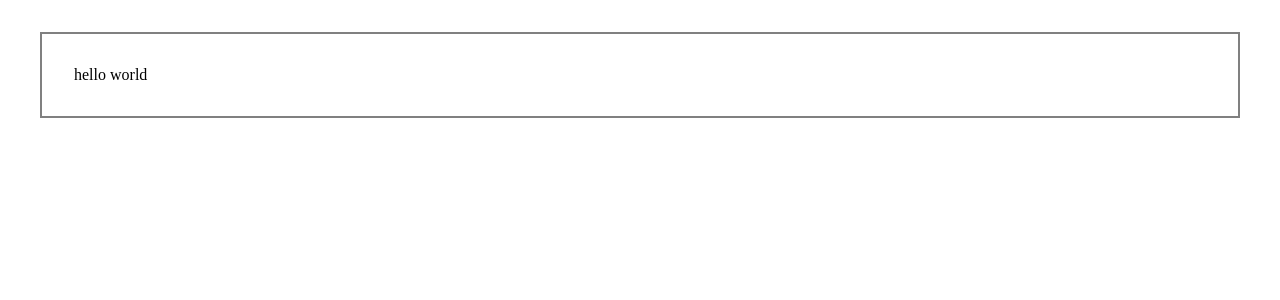
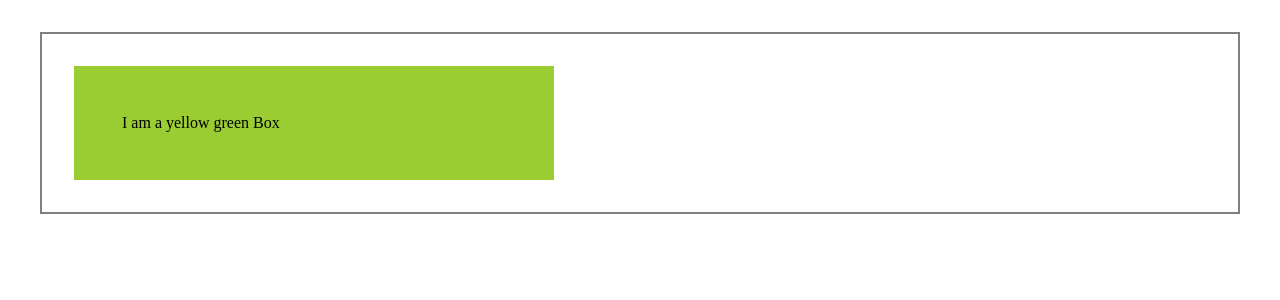
Before and after one commit to tchock/bojagi-test, a React app: page / in a window 1280 px wide. Shown: the top 300 px of the page. Built offline with nearby package versions, Linux system fonts and the light colour scheme; the HTML template or start-up script is replaced by a standard one.

Commit message:
bojagi cli

```diff
--- a/package.json
+++ b/package.json
@@ -19,6 +19,7 @@
     "@babel/core": "^7.6.4",
     "@babel/preset-env": "^7.6.3",
     "@babel/preset-react": "^7.6.3",
+    "@bojagi/cli": "^0.3.1",
     "babel-loader": "^8.0.6",
     "html-loader": "^0.5.5",
     "html-webpack-plugin": "^3.2.0",
--- a/src/App.js
+++ b/src/App.js
@@ -1,5 +1,6 @@
 import React from 'react'
 import styled from 'styled-components'
+import Box from './components/Box'
 
 const Container = styled.div`
   margin: 2rem;
@@ -8,5 +9,9 @@ const Container = styled.div`
 `
 
 export default function(props) {
-  return <Container>hello world</Container>
+  return (
+    <Container>
+      <Box/>
+    </Container>
+  )
 }
--- /dev/null
+++ b/src/components/Box.js
@@ -0,0 +1,13 @@
+// @component
+import React from 'react'
+import styled from 'styled-components'
+
+const Container = styled.div`
+  background-color: yellowgreen;
+  width: 30vw;
+  padding: 3rem;
+`
+
+export default function Box(){
+  return <Container>I am a yellow green Box</Container>
+}
```
Also changed, not shown: 1 other file (tests, documents, lock files or other folders).
